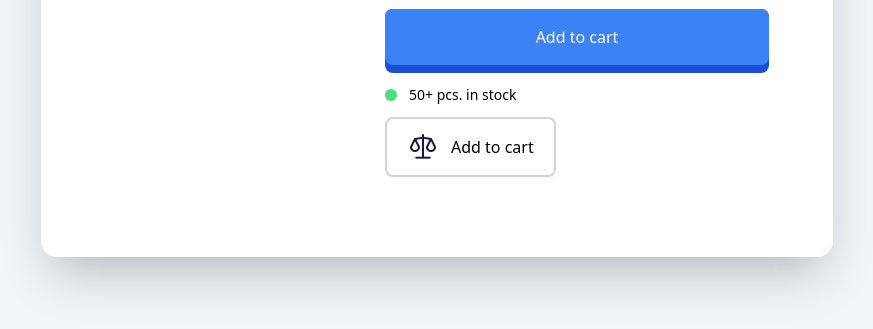
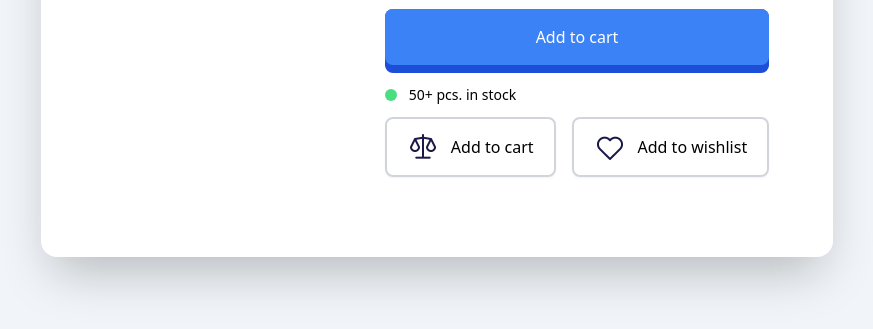
Before and after one commit to webdevotter/product-modal-tailwind, a plain HTML site: page index.html in a window 1280 px wide. Shown: the part 421-750 px from the top of the page, without its empty margins (203-1076 px from the left). Drawn offline with nearby package versions, Linux system fonts and the light colour scheme.

Commit message:
"Add to Wishlist" Button
Same as "Add to Cart" just changed image and text

```diff
--- a/index.html
+++ b/index.html
@@ -64,6 +64,12 @@
               <img src="img/weight.png" alt="" class="w-8" />
               <span>Add to cart</span>
             </button>
+            <button
+              class="flex items-center justify-center py-3 px-5 space-x-3 border-2 border-gray-300 rounded-lg shadow-sm hover:bg-opacity-30 hover:shadow-lg hover:-translate-y-0.5 transition-all duration-150"
+            >
+              <img src="img/heart.png" alt="" class="w-8" />
+              <span>Add to wishlist</span>
+            </button>
             </div>
           </div>
         </div>
```
